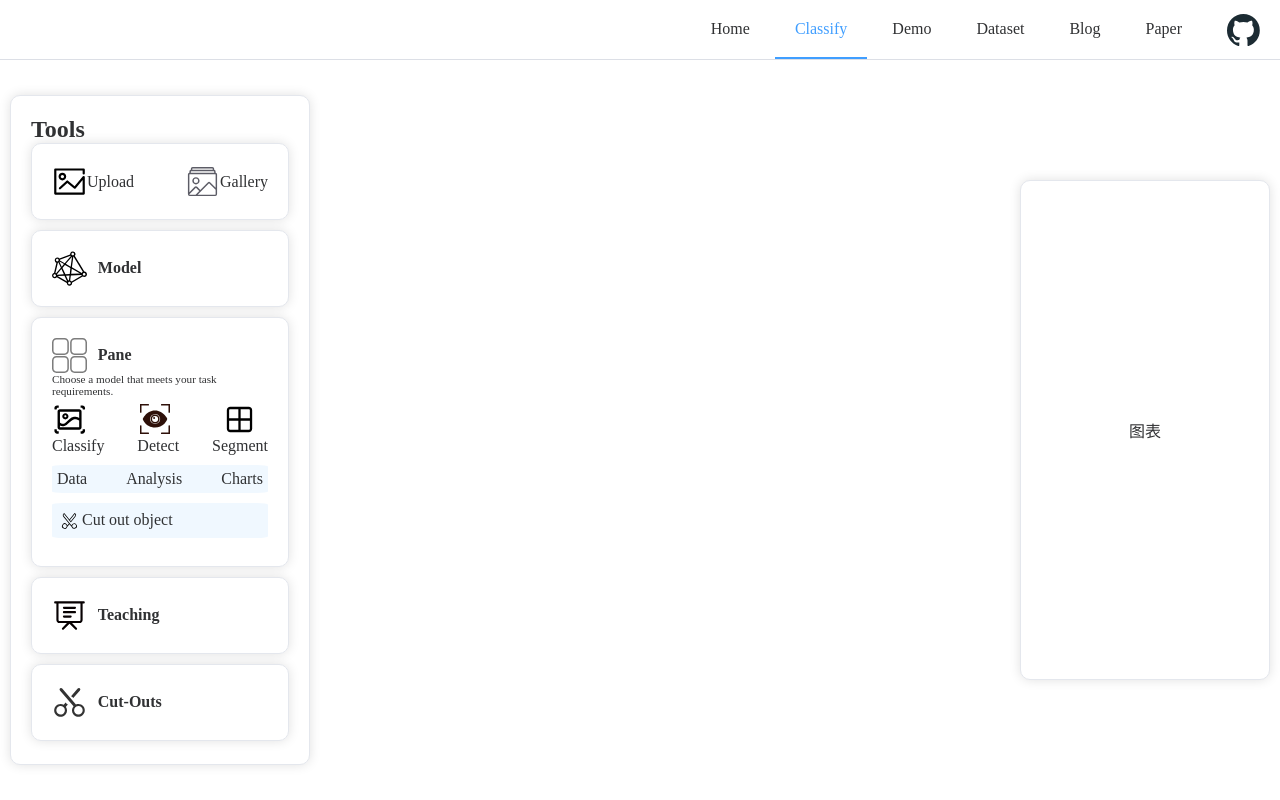
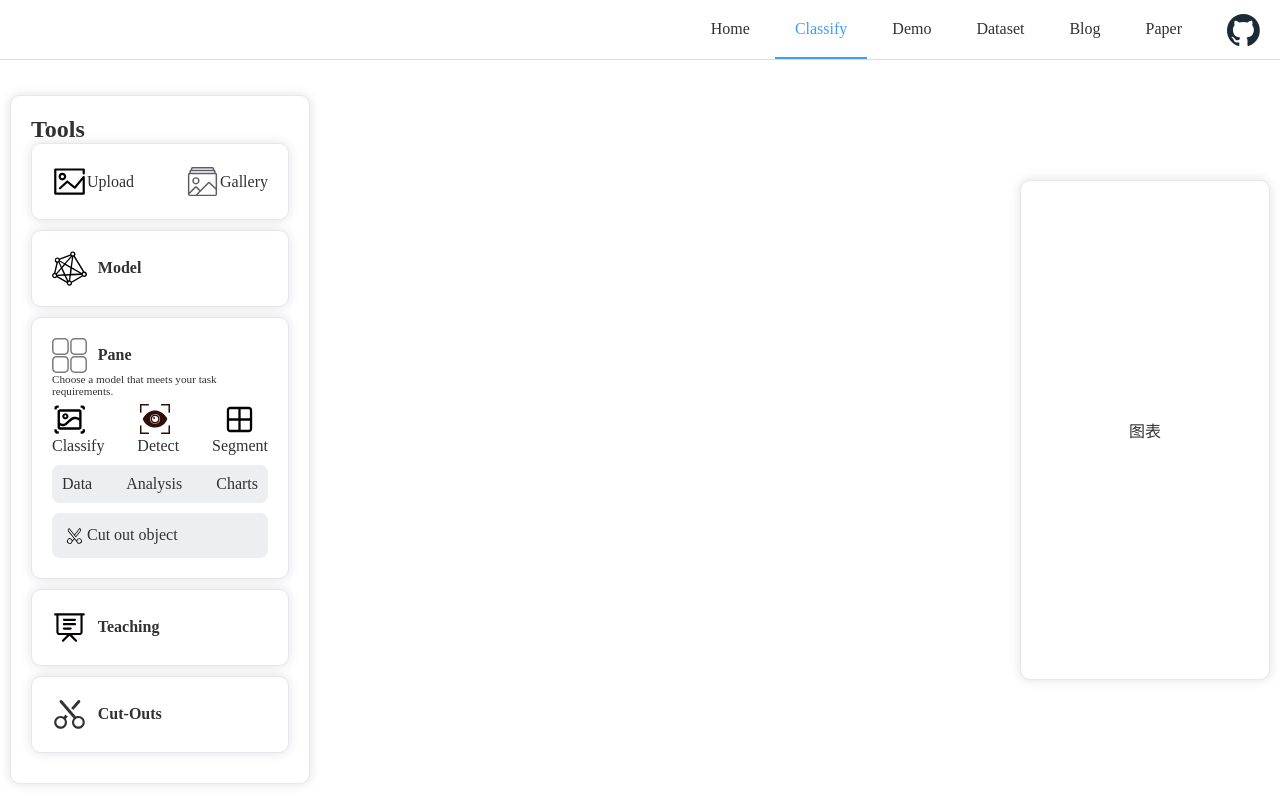
Before and after one commit to sujiu222/segment, a Vue app: page /#/segment in a window 1280 px wide. Built offline with nearby package versions, Linux system fonts and the light colour scheme.

Commit message:
update 调整部分菜单样式

```diff
--- a/src/views/Segment_2.vue
+++ b/src/views/Segment_2.vue
@@ -1,7 +1,7 @@
 <template>
     <div class="box">
         <div class="left">
-            <el-card class="left-card" style="height: 100%">
+            <el-card class="left-card">
                 <h2>Tools</h2>
                 <el-card>
                     <div style="display: flex; font-size: 1rem; justify-content: space-between; width: 100%">
@@ -21,7 +21,7 @@
                         <b>Model</b>
                     </div>
                 </el-card>
-                <el-card style="height: 250px" class="three_img_card">
+                <el-card class="three_img_card">
                     <div class="upload_img">
                         <img src="../assets/tupianfeilei.svg" style="width: 35px; margin-right: 5%" alt="" />
                         <b>Pane</b>
@@ -49,12 +49,12 @@
                             <p>Detect</p>
                             <p>Segment</p>
                         </div>
-                        <div class="three_img" style="margin-top: 10px; background: #f0f8ff; border-radius: 5%; box-sizing: border-box; padding: 5px">
+                        <div class="three_img" style="margin-top: 10px; background: #edeef1; border-radius: 8px; box-sizing: border-box; padding: 10px">
                             <p>Data</p>
                             <p>Analysis</p>
                             <p>Charts</p>
                         </div>
-                        <div class="three_img" style="margin-top: 10px; background: #f0f8ff; border-radius: 5%; box-sizing: border-box; padding: 5px; justify-content: start">
+                        <div class="three_img" style="margin-top: 10px; background: #edeef1; border-radius: 8px; box-sizing: border-box; padding: 10px; justify-content: start">
                             <img src="../assets/器械.svg" style="width: 25px" alt="" />
                             <p>Cut out object</p>
                         </div>
```
